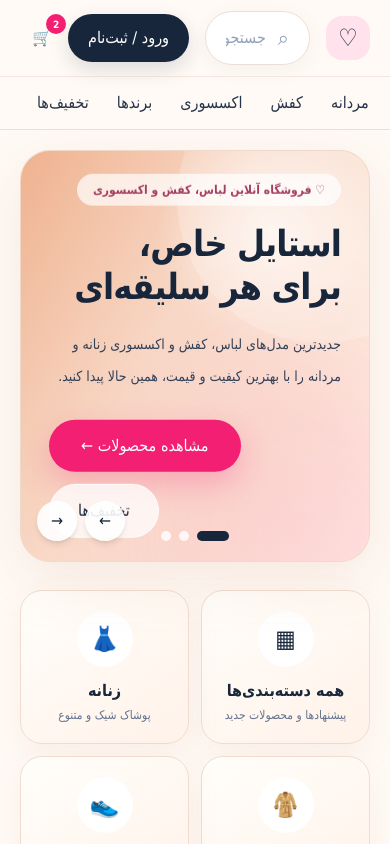
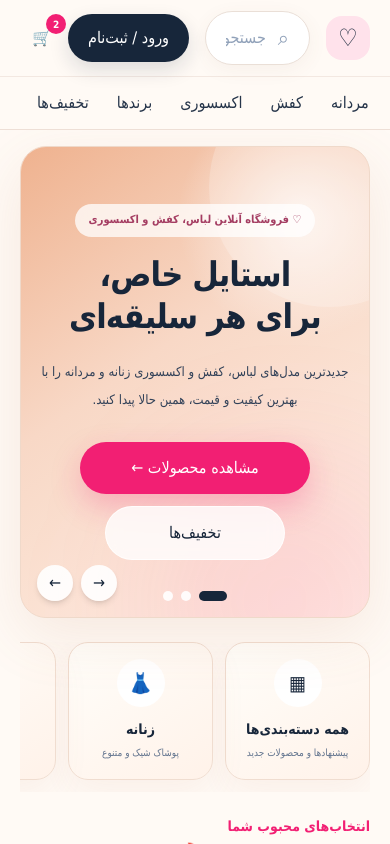
Before and after one commit to mehdikh20397-cmd/modastyle, a Next.js app: page / in a window 390 px wide. Shown: the top 844 px of the page. Built offline with nearby package versions, Linux system fonts and the light colour scheme.

Commit message:
feat: improve mobile responsive layout

```diff
--- a/components/home/Categories.tsx
+++ b/components/home/Categories.tsx
@@ -9,13 +9,80 @@ const categories = [
 
 export function Categories() {
   return (
-    <section className="container-shop py-7">
-      <div className="grid grid-cols-2 gap-3 sm:grid-cols-3 lg:grid-cols-6">
+    <section className="container-shop py-6 sm:py-7">
+      {/* Mobile */}
+      <div
+        className="
+          flex w-full
+          flex-nowrap
+          gap-3
+          overflow-x-auto
+          overscroll-x-contain
+          pb-3
+          [scrollbar-width:none]
+          [&::-webkit-scrollbar]:hidden
+          sm:hidden
+        "
+      >
         {categories.map(([title, icon, desc], index) => (
-          <button key={title} className="soft-card rounded-[22px] px-4 py-5 text-center transition hover:-translate-y-1">
-            <div className={`mx-auto grid h-14 w-14 place-items-center rounded-full text-2xl ${index === 5 ? "bg-[#ffe0eb]" : "bg-white"}`}>{icon}</div>
-            <div className="mt-3 font-extrabold">{title}</div>
-            <div className="mt-1 text-xs text-slate-500">{desc}</div>
+          <button
+            key={title}
+            type="button"
+            className="
+              soft-card
+              w-[145px]
+              min-w-[145px]
+              shrink-0
+              rounded-[20px]
+              px-3
+              py-4
+              text-center
+              transition
+              active:scale-[0.98]
+            "
+          >
+            <div
+              className={`mx-auto grid h-12 w-12 place-items-center rounded-full text-xl ${
+                index === 5 ? "bg-[#ffe0eb]" : "bg-white"
+              }`}
+            >
+              {icon}
+            </div>
+
+            <div className="mt-3 text-sm font-extrabold">
+              {title}
+            </div>
+
+            <div className="mt-1 text-[10px] leading-5 text-slate-500">
+              {desc}
+            </div>
+          </button>
+        ))}
+      </div>
+
+      {/* Tablet / Desktop */}
+      <div className="hidden sm:grid sm:grid-cols-3 sm:gap-3 lg:grid-cols-6">
+        {categories.map(([title, icon, desc], index) => (
+          <button
+            key={title}
+            type="button"
+            className="soft-card rounded-[22px] px-4 py-5 text-center transition hover:-translate-y-1 hover:shadow-lg"
+          >
+            <div
+              className={`mx-auto grid h-14 w-14 place-items-center rounded-full text-2xl ${
+                index === 5 ? "bg-[#ffe0eb]" : "bg-white"
+              }`}
+            >
+              {icon}
+            </div>
+
+            <div className="mt-3 font-extrabold">
+              {title}
+            </div>
+
+            <div className="mt-1 text-xs text-slate-500">
+              {desc}
+            </div>
           </button>
         ))}
       </div>
--- a/components/home/Hero.tsx
+++ b/components/home/Hero.tsx
@@ -1,204 +1,86 @@
 export function Hero() {
   return (
-    <section className="container-shop pt-5">
-      <div
-        className="
-          relative min-h-[410px] overflow-hidden
-          rounded-[30px]
-          border border-[#efd9ca]
-          bg-[#f9d9c7]
-          shadow-[0_18px_60px_rgba(180,110,75,0.12)]
-          md:min-h-[455px]
-        "
-      >
+    <section className="container-shop pt-4 sm:pt-5">
+      <div className="relative min-h-[470px] overflow-hidden rounded-[26px] border border-[#efd9ca] bg-[#f9d9c7] shadow-[0_18px_60px_rgba(180,110,75,0.12)] sm:min-h-[430px] md:min-h-[455px]">
+
         {/* Background */}
         <div
           className="
             absolute inset-0
-            bg-[radial-gradient(circle_at_72%_20%,rgba(255,255,255,0.65),transparent_28%),linear-gradient(120deg,#efb28f_0%,#f8d8c6_42%,#fff1e7_100%)]
+            bg-[radial-gradient(circle_at_80%_15%,rgba(255,255,255,0.7),transparent_25%),linear-gradient(145deg,#efb28f_0%,#f8d8c6_42%,#fff1e7_100%)]
           "
         />
 
         {/* Decorative circles */}
-        <div className="absolute -right-24 -top-24 h-72 w-72 rounded-full bg-white/20" />
+        <div className="absolute -right-20 -top-20 h-60 w-60 rounded-full bg-white/20 sm:h-72 sm:w-72" />
 
-        <div className="absolute -bottom-32 left-[35%] h-80 w-80 rounded-full bg-[#f21f73]/10 blur-3xl" />
+        <div className="absolute -bottom-32 left-[35%] h-72 w-72 rounded-full bg-[#f21f73]/10 blur-3xl" />
 
-        {/* =========================
-            Fashion Visual
-        ========================== */}
-        <div className="absolute inset-y-0 left-0 hidden w-[55%] md:block">
-          {/* Man body */}
-          <div
-            className="
-              absolute bottom-0 left-[4%]
-              h-[69%] w-[27%]
-              rounded-t-[90px]
-              bg-gradient-to-b
-              from-[#263650]
-              via-[#17263a]
-              to-[#0f1724]
-              shadow-2xl
-            "
-          />
+        {/* Fashion visual - desktop/tablet */}
+        <div className="absolute inset-y-0 left-0 hidden w-[48%] md:block">
 
-          {/* Man head */}
-          <div
-            className="
-              absolute left-[9%] top-[18%]
-              h-24 w-24
-              rounded-full
-              bg-[#d9a17b]
-              shadow-lg
-            "
-          />
+          {/* Man */}
+          <div className="absolute bottom-0 left-[4%] h-[69%] w-[27%] rounded-t-[90px] bg-gradient-to-b from-[#263650] via-[#17263a] to-[#0f1724] shadow-2xl" />
 
-          {/* Man hair */}
-          <div
-            className="
-              absolute left-[10%] top-[15%]
-              h-9 w-28
-              -rotate-6
-              rounded-full
-              bg-[#17263a]
-            "
-          />
+          <div className="absolute left-[9%] top-[18%] h-24 w-24 rounded-full bg-[#d9a17b] shadow-lg" />
 
-          {/* Man clothes detail */}
-          <div
-            className="
-              absolute left-[13%] top-[39%]
-              h-3 w-16
-              -rotate-6
-              rounded-full
-              bg-white/20
-            "
-          />
+          <div className="absolute left-[10%] top-[15%] h-9 w-28 -rotate-6 rounded-full bg-[#17263a]" />
 
-          {/* Woman body */}
-          <div
-            className="
-              absolute bottom-0 left-[31%]
-              h-[82%] w-[31%]
-              rounded-t-[100px]
-              bg-gradient-to-b
-              from-[#f58bab]
-              via-[#e87398]
-              to-[#ce507d]
-              shadow-2xl
-            "
-          />
+          {/* Woman */}
+          <div className="absolute bottom-0 left-[31%] h-[82%] w-[31%] rounded-t-[100px] bg-gradient-to-b from-[#f58bab] via-[#e87398] to-[#ce507d] shadow-2xl" />
 
-          {/* Woman head */}
-          <div
-            className="
-              absolute left-[36%] top-[11%]
-              h-28 w-28
-              rounded-full
-              bg-[#d99a79]
-              shadow-xl
-            "
-          />
+          <div className="absolute left-[36%] top-[11%] h-28 w-28 rounded-full bg-[#d99a79] shadow-xl" />
 
-          {/* Woman hair */}
-          <div
-            className="
-              absolute left-[33%] top-[7%]
-              h-16 w-36
-              rounded-full
-              bg-[#273143]
-            "
-          />
+          <div className="absolute left-[33%] top-[7%] h-16 w-36 rounded-full bg-[#273143]" />
 
-          {/* Cap */}
-          <div
-            className="
-              absolute left-[41%] top-[4%]
-              flex h-9 w-20
-              items-center justify-center
-              rounded-full
-              bg-white
-              text-xs font-black
-              text-[#17263a]
-              shadow
-            "
-          >
+          <div className="absolute left-[41%] top-[4%] flex h-9 w-20 items-center justify-center rounded-full bg-white text-xs font-black text-[#17263a] shadow">
             NY
           </div>
 
-          {/* Sunglasses */}
           <div className="absolute left-[39%] top-[30%] text-3xl">
             🕶️
           </div>
 
-          {/* Slogan */}
-          <div
-            className="
-              absolute bottom-8 left-8
-              rounded-[20px]
-              bg-white/75
-              px-6 py-4
-              text-center
-              shadow-lg
-              backdrop-blur
-            "
-          >
-            <div className="text-lg font-black text-[#17263a]">
+          <div className="absolute bottom-7 left-6 rounded-[20px] bg-white/75 px-5 py-3 text-center shadow-lg backdrop-blur">
+            <div className="text-base font-black text-[#17263a]">
               Better Style
             </div>
 
-            <div className="text-sm font-bold text-[#a43d62]">
+            <div className="text-xs font-bold text-[#a43d62]">
               Better Mood ♡
             </div>
           </div>
         </div>
 
-        {/* =========================
-            Content
-        ========================== */}
+        {/* Content */}
+        <div className="relative z-20 flex min-h-[470px] items-center sm:min-h-[430px] md:min-h-[455px]">
           <div
             className="
-            relative z-20
-            min-h-[410px]
-            md:min-h-[455px]
+              mx-auto w-[calc(100%-36px)]
+              text-center
+              sm:text-right
+              md:mr-14
+              md:ml-0
+              md:w-[48%]
+              lg:mr-20
             "
           >
-          <div
-            className="
-              absolute right-7 top-1/2
-              w-[calc(100%-56px)]
-              max-w-[570px]
-              -translate-y-1/2
-              text-right
-              md:right-14
-              md:w-[48%]
-              lg:right-20
-            "
-          >
+
             {/* Label */}
-            <div
-              className="
-                mb-4 inline-flex
-                items-center gap-2
-                rounded-full
-                bg-white/70
-                px-4 py-2
-                text-xs font-bold
-                text-[#a43d62]
-                backdrop-blur
-              "
-            >
+            <div className="mb-4 inline-flex items-center gap-2 rounded-full bg-white/75 px-3.5 py-2 text-[11px] font-bold text-[#a43d62] backdrop-blur sm:px-4 sm:text-xs">
               ♡ فروشگاه آنلاین لباس، کفش و اکسسوری
             </div>
 
             {/* Heading */}
             <h1
               className="
-                text-4xl font-black
-                leading-[1.2]
+                text-[34px]
+                font-black
+                leading-[1.25]
                 tracking-tight
                 text-[#17263a]
-                sm:text-5xl
+
+                sm:text-4xl
                 md:text-5xl
                 lg:text-6xl
               "
@@ -211,109 +93,69 @@ export function Hero() {
             {/* Description */}
             <p
               className="
-                mt-5
-                max-w-[520px]
-                text-sm
-                leading-8
+                mx-auto mt-5
+                max-w-[470px]
+                text-[13px]
+                leading-7
                 text-slate-700
+
+                sm:text-sm
                 md:text-[15px]
               "
             >
-              جدیدترین مدل‌های لباس، کفش و اکسسوری زنانه و مردانه
-              را با بهترین کیفیت و قیمت، همین حالا پیدا کنید.
+              جدیدترین مدل‌های لباس، کفش و اکسسوری زنانه و مردانه را
+              با بهترین کیفیت و قیمت، همین حالا پیدا کنید.
             </p>
 
             {/* Buttons */}
-            <div className="mt-7 flex flex-wrap justify-end gap-3">
-              <button
+            <div
               className="
-                  rounded-full
-                  bg-[#f21f73]
-                  px-8 py-3.5
-                  text-sm font-black
-                  text-white
-                  shadow-[0_12px_30px_rgba(242,31,115,0.25)]
-                  transition duration-300
-                  hover:-translate-y-1
-                  hover:shadow-[0_16px_35px_rgba(242,31,115,0.32)]
+                mt-7
+                flex
+                flex-col
+                items-center
+                justify-center
+                gap-3
+
+                sm:flex-row
+                sm:justify-end
               "
             >
+              <button className="w-full max-w-[230px] rounded-full bg-[#f21f73] px-7 py-3.5 text-sm font-black text-white shadow-[0_12px_30px_rgba(242,31,115,0.25)] transition hover:-translate-y-1 sm:w-auto">
                 مشاهده محصولات ←
               </button>
 
-              <button
-                className="
-                  rounded-full
-                  border border-white/80
-                  bg-white/75
-                  px-7 py-3.5
-                  text-sm font-bold
-                  text-[#17263a]
-                  backdrop-blur
-                  transition duration-300
-                  hover:bg-white
-                "
-              >
+              <button className="w-full max-w-[180px] rounded-full border border-white/80 bg-white/80 px-7 py-3.5 text-sm font-bold text-[#17263a] backdrop-blur transition hover:bg-white sm:w-auto">
                 تخفیف‌ها
               </button>
             </div>
           </div>
         </div>
 
-        {/* =========================
-            Slider
-        ========================== */}
-        <div
-          className="
-            absolute bottom-5 left-1/2
-            z-30
-            flex
-            -translate-x-1/2
-            items-center gap-2
-          "
-        >
-          <span className="h-2.5 w-8 rounded-full bg-[#17263a]" />
-          <span className="h-2.5 w-2.5 rounded-full bg-white/80" />
-          <span className="h-2.5 w-2.5 rounded-full bg-white/80" />
+        {/* Slider dots */}
+        <div className="absolute bottom-4 left-1/2 z-30 flex -translate-x-1/2 items-center gap-2">
+          <span className="h-2.5 w-7 rounded-full bg-[#17263a]" />
+          <span className="h-2.5 w-2.5 rounded-full bg-white/90" />
+          <span className="h-2.5 w-2.5 rounded-full bg-white/90" />
         </div>
 
         {/* Arrows */}
+        <div className="absolute bottom-4 left-4 z-30 flex gap-2">
           <button
             aria-label="اسلاید قبلی"
-          className="
-            absolute bottom-5 left-4
-            z-30
-            grid h-10 w-10
-            place-items-center
-            rounded-full
-            bg-white/90
-            text-lg
-            shadow-md
-            transition
-            hover:scale-105
-          "
+            className="grid h-9 w-9 place-items-center rounded-full bg-white/90 text-sm shadow-md"
           >
             →
           </button>
 
           <button
             aria-label="اسلاید بعدی"
-          className="
-            absolute bottom-5 left-16
-            z-30
-            grid h-10 w-10
-            place-items-center
-            rounded-full
-            bg-white/90
-            text-lg
-            shadow-md
-            transition
-            hover:scale-105
-          "
+            className="grid h-9 w-9 place-items-center rounded-full bg-white/90 text-sm shadow-md"
           >
             ←
           </button>
         </div>
+      </div>
     </section>
   );
 }
```
Also changed, not shown: components/home/FeaturedProducts.tsx (+48 -6 lines). Lines whose indentation alone changed are shown as unchanged.
